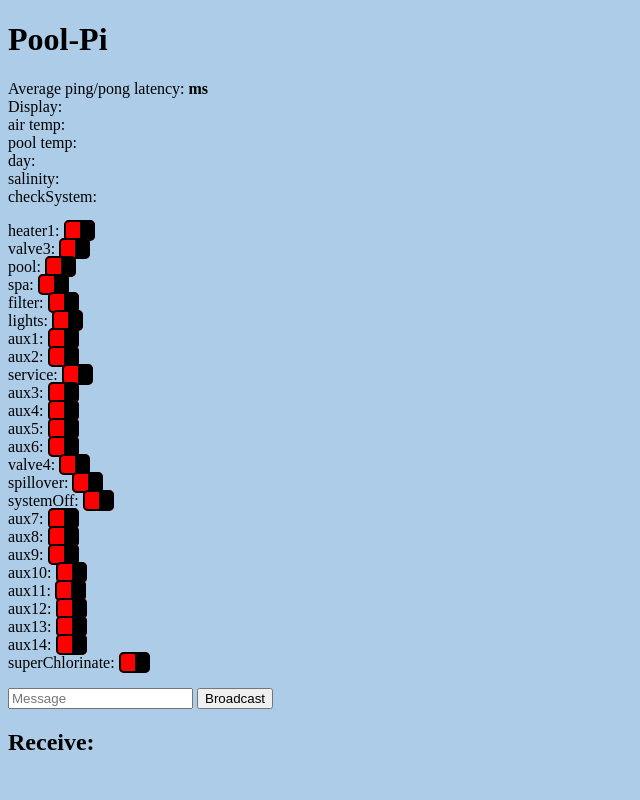
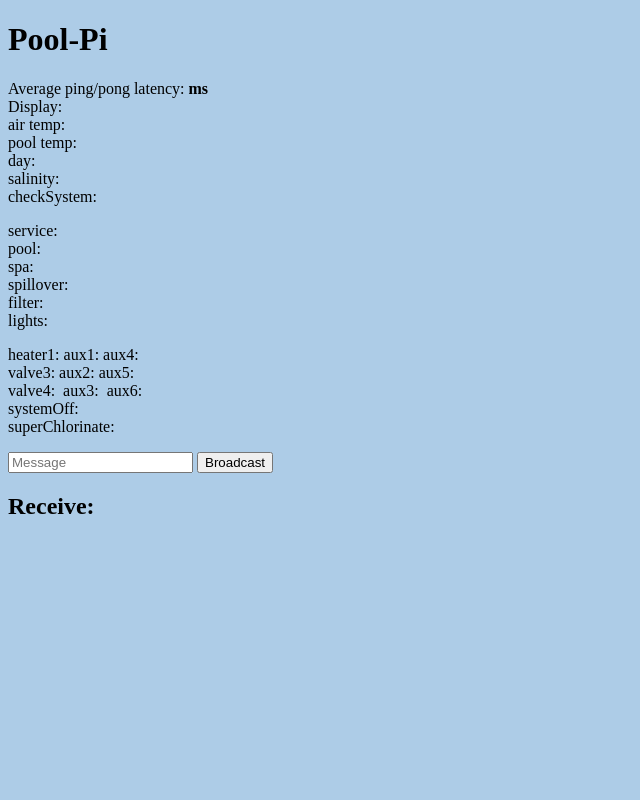
Before and after one commit to ChaseDurand/Pool-Pi, a Flask app: page / in a window 1280 px wide. Shown: the whole page, without its empty margins (0-640 px from the left). Run offline with Flask 2, Linux system fonts and the light colour scheme; some libraries are stand-ins or nearby versions.

Commit message:
Removed auxs 7-14. Adjusted web layout.

```diff
--- a/pool-pi/model.py
+++ b/pool-pi/model.py
@@ -32,7 +32,10 @@ class PoolModel:
         self.heater1 = {"state": "INIT", "version": 0}
         self.valve3 = {"state": "INIT", "version": 0}
         self.checkSystem = "WAITING FOR CHECKSYSTEM"  #TODO check why checksystem stays on init state when LED is off
-        self.pool = {"state": "INIT", "version": 0}
+        self.pool = {
+            "state": "INIT",
+            "version": 0
+        }  #TODO combine pool/spa/spillover controls
         self.spa = {"state": "INIT", "version": 0}
         self.filter = {"state": "INIT", "version": 0}
         self.lights = {"state": "INIT", "version": 0}
@@ -46,14 +49,6 @@ class PoolModel:
         self.valve4 = {"state": "INIT", "version": 0}
         self.spillover = {"state": "INIT", "version": 0}
         self.systemOff = {"state": "INIT", "version": 0}
-        self.aux7 = {"state": "INIT", "version": 0}
-        self.aux8 = {"state": "INIT", "version": 0}
-        self.aux9 = {"state": "INIT", "version": 0}
-        self.aux10 = {"state": "INIT", "version": 0}
-        self.aux11 = {"state": "INIT", "version": 0}
-        self.aux12 = {"state": "INIT", "version": 0}
-        self.aux13 = {"state": "INIT", "version": 0}
-        self.aux14 = {"state": "INIT", "version": 0}
         self.superChlorinate = {"state": "INIT", "version": 0}
         self.flag_data_changed = False  #True if there is new data for web, false if no new data
         self.last_update_time = 0  #Time that model was last updated (when last LED message was parsed)
--- a/pool-pi/static/styles.css
+++ b/pool-pi/static/styles.css
@@ -18,3 +18,11 @@ switch.toggler.off {
   border-left-width: 2px;
   border-right-width: 15px;
 }
+
+.button-container {
+  display: table;
+}
+
+.button {
+  display: table-cell;
+}
--- a/pool-pi/templates/index.html
+++ b/pool-pi/templates/index.html
@@ -76,7 +76,7 @@
                         // TODO handle init and blinking states
                         if (state == "ON") {
                             color = 'color:green'
-                            if ($("#" + attributeName).attr('class') == "toggler off") {
+                            if ($("#" + attributeName).attr('class') == "togglerOff") {
                                 $("#" + attributeName).toggleClass('off');
                             }
                         }
@@ -149,31 +149,33 @@
         checkSystem: <b><span id="checkSystem"></span></b><br>
     </p>
     <p>
-        heater1: <switch id="heater1" href="#" class="toggler off">&nbsp;</switch><br>
-        valve3: <switch id="valve3" href="#" class="toggler off">&nbsp;</switch><br>
-        pool: <switch id="pool" href="#" class="toggler off">&nbsp;</switch><br>
-        spa: <switch id="spa" href="#" class="toggler off">&nbsp;</switch><br>
-        filter: <switch id="filter" href="#" class="toggler off">&nbsp;</switch><br>
-        lights: <switch id="lights" href="#" class="toggler off">&nbsp;</switch><br>
-        aux1: <switch id="aux1" href="#" class="toggler off">&nbsp;</switch><br>
-        aux2: <switch id="aux2" href="#" class="toggler off">&nbsp;</switch><br>
-        service: <switch id="service" href="#" class="toggler off">&nbsp;</switch><br>
-        aux3: <switch id="aux3" href="#" class="toggler off">&nbsp;</switch><br>
-        aux4: <switch id="aux4" href="#" class="toggler off">&nbsp;</switch><br>
-        aux5: <switch id="aux5" href="#" class="toggler off">&nbsp;</switch><br>
-        aux6: <switch id="aux6" href="#" class="toggler off">&nbsp;</switch><br>
-        valve4: <switch id="valve4" href="#" class="toggler off">&nbsp;</switch><br>
-        spillover: <switch id="spillover" href="#" class="toggler off">&nbsp;</switch><br>
-        systemOff: <switch id="systemOff" href="#" class="toggler off">&nbsp;</switch><br>
-        aux7: <switch id="aux7" href="#" class="toggler off">&nbsp;</switch><br>
-        aux8: <switch id="aux8" href="#" class="toggler off">&nbsp;</switch><br>
-        aux9: <switch id="aux9" href="#" class="toggler off">&nbsp;</switch><br>
-        aux10: <switch id="aux10" href="#" class="toggler off">&nbsp;</switch><br>
-        aux11: <switch id="aux11" href="#" class="toggler off">&nbsp;</switch><br>
-        aux12: <switch id="aux12" href="#" class="toggler off">&nbsp;</switch><br>
-        aux13: <switch id="aux13" href="#" class="toggler off">&nbsp;</switch><br>
-        aux14: <switch id="aux14" href="#" class="toggler off">&nbsp;</switch><br>
-        superChlorinate: <switch id="superChlorinate" href="#" class="toggler off">&nbsp;</switch><br>
+        <!-- TODO combine pool/spa/spillover switches -->
+        service: <switch id="service" href="#" class="togglerOff">&nbsp;</switch><br>
+        pool: <switch id="pool" href="#" class="togglerOff">&nbsp;</switch><br>
+        spa: <switch id="spa" href="#" class="togglerOff">&nbsp;</switch><br>
+        spillover: <switch id="spillover" href="#" class="togglerOff">&nbsp;</switch><br>
+        filter: <switch id="filter" href="#" class="togglerOff">&nbsp;</switch><br>
+        lights: <switch id="lights" href="#" class="togglerOff">&nbsp;</switch><br>
+    <div class="button-container">
+        heater1: <switch id="heater1" href="#" class="togglerOff button">&nbsp;</switch>
+        aux1: <switch id="aux1" href="#" class="togglerOff button">&nbsp;</switch>
+        aux4: <switch id="aux4" href="#" class="togglerOff button">&nbsp;</switch>
+    </div>
+
+    <div class="button-container">
+        valve3: <switch id="valve3" href="#" class="togglerOff button">&nbsp;</switch>
+        aux2: <switch id="aux2" href="#" class="togglerOff button">&nbsp;</switch>
+        aux5: <switch id="aux5" href="#" class="togglerOff button">&nbsp;</switch>
+    </div>
+
+    <div class="button-container">
+        valve4: <switch id="valve4" href="#" class="togglerOff button"></switch>&nbsp;</switch>
+        aux3: <switch id="aux3" href="#" class="togglerOff button"></switch>&nbsp;</switch>
+        aux6: <switch id="aux6" href="#" class="togglerOff button"></switch>&nbsp;</switch>
+    </div>
+
+    systemOff: <switch id="systemOff" href="#" class="togglerOff">&nbsp;</switch><br>
+    superChlorinate: <switch id="superChlorinate" href="#" class="togglerOff">&nbsp;</switch><br>
     </p>
 
 
```
